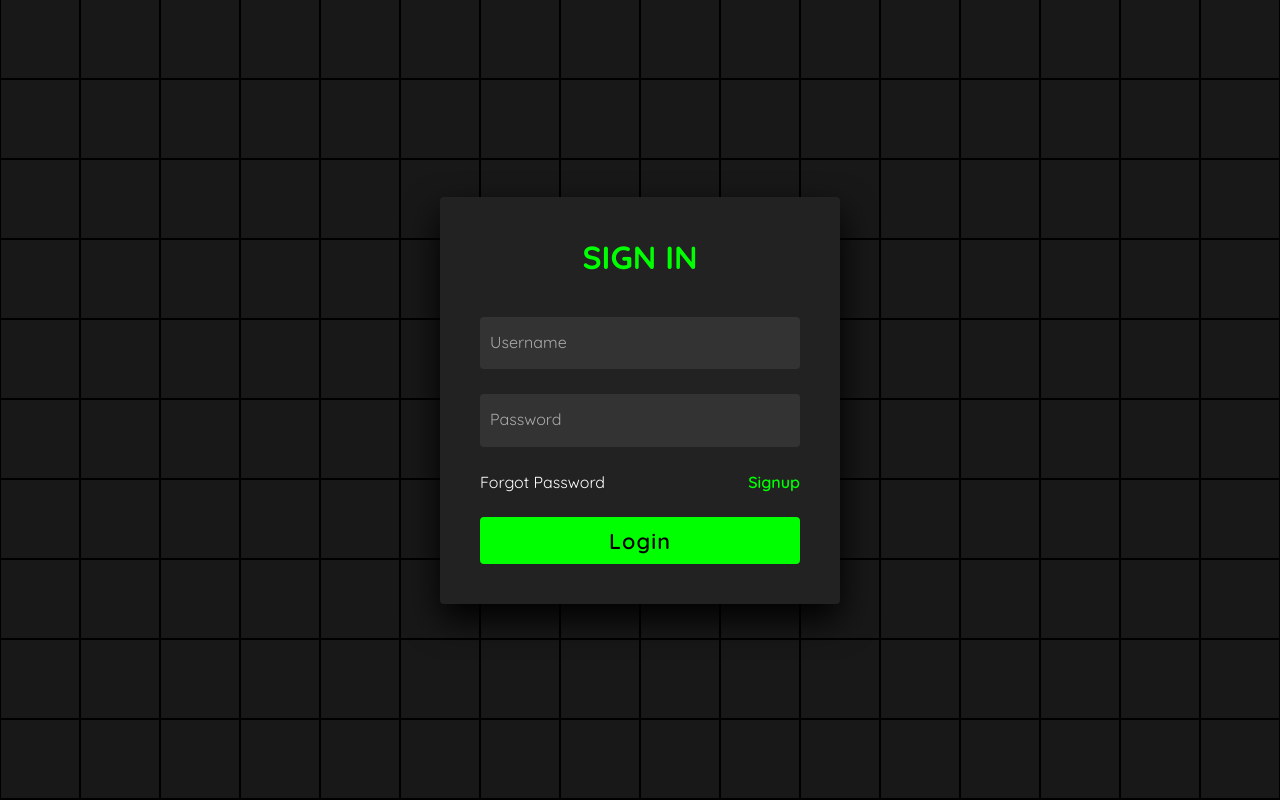
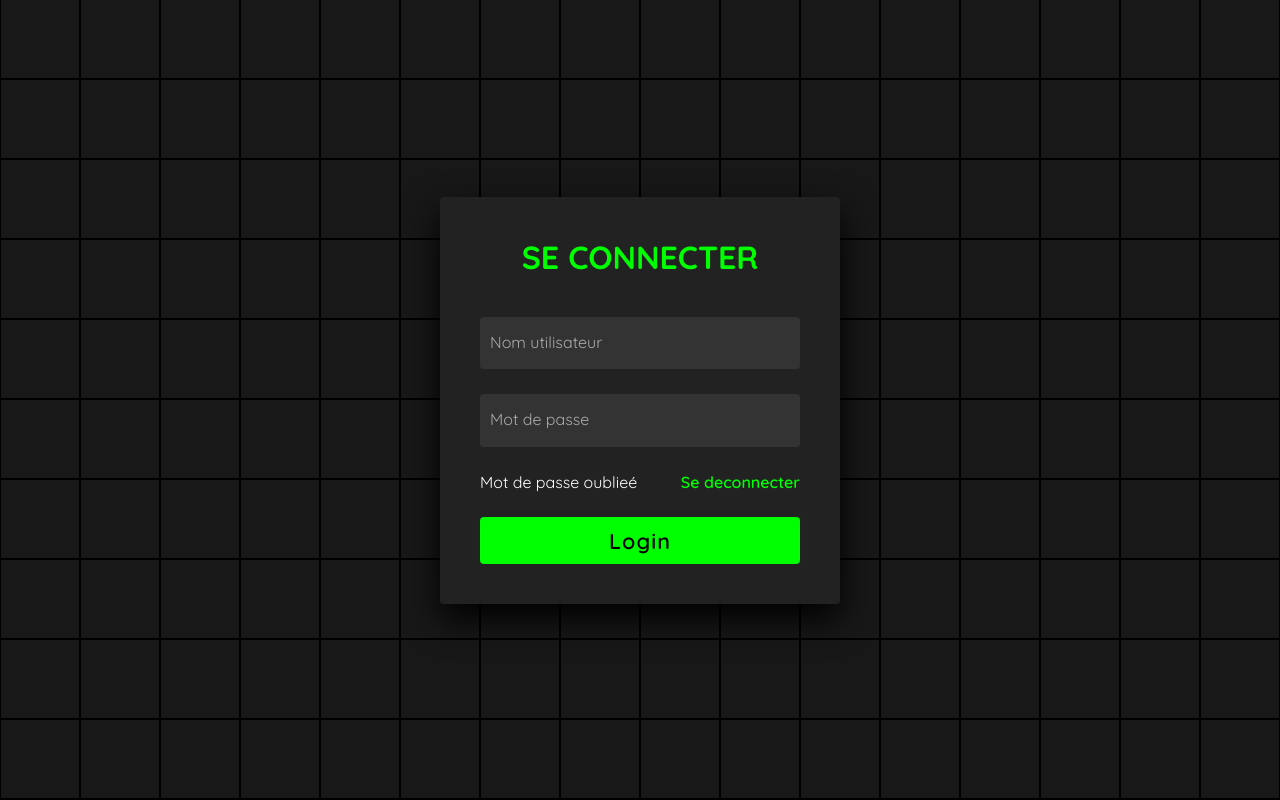
Before and after one commit to MOUELE-Nelle/formulaire, a plain HTML site: page index.html in a window 1280 px wide. Drawn offline with Linux system fonts and the light colour scheme.

Commit message:
le commit avec le remote mathieu

```diff
--- a/index.html
+++ b/index.html
@@ -20,23 +20,23 @@
 
     <div class="content">
 
-     <h2>Sign In</h2>
+     <h2>Se connecter</h2>
 
      <div class="form">
 
       <div class="inputBox">
 
-       <input type="text" required> <i>Username</i>
+       <input type="text" required> <i>Nom utilisateur</i>
 
       </div>
 
       <div class="inputBox">
 
-       <input type="password" required> <i>Password</i>
+       <input type="password" required> <i>Mot de passe</i>
 
       </div>
 
-      <div class="links"> <a href="#">Forgot Password</a> <a href="#">Signup</a>
+      <div class="links"> <a href="#">Mot de passe oublieé</a> <a href="#">Se deconnecter</a>
 
       </div>
 
```
